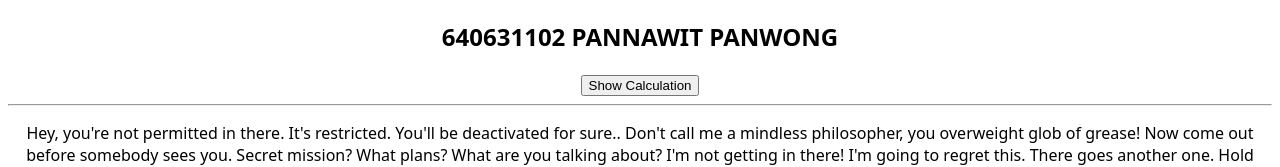
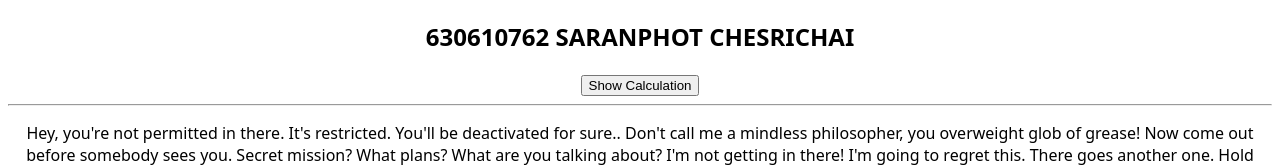
Before and after one commit to cpe-cmu-261207/quiz201-majespectre00, a plain HTML site: page index.html in a window 1280 px wide. Shown: the top 167 px of the page. Drawn offline with Linux system fonts and the light colour scheme.

Commit message:
test push

```diff
--- a/index.html
+++ b/index.html
@@ -11,7 +11,7 @@
 <body>
 
   <div>
-    <h2 id="author">640631102 PANNAWIT PANWONG</h2>
+    <h2 id="author">630610762 SARANPHOT CHESRICHAI</h2>
     <h2 id="calculation"></h2>
     <button class="button" id="toggle">Show Calculation</button>
   </div>
```
